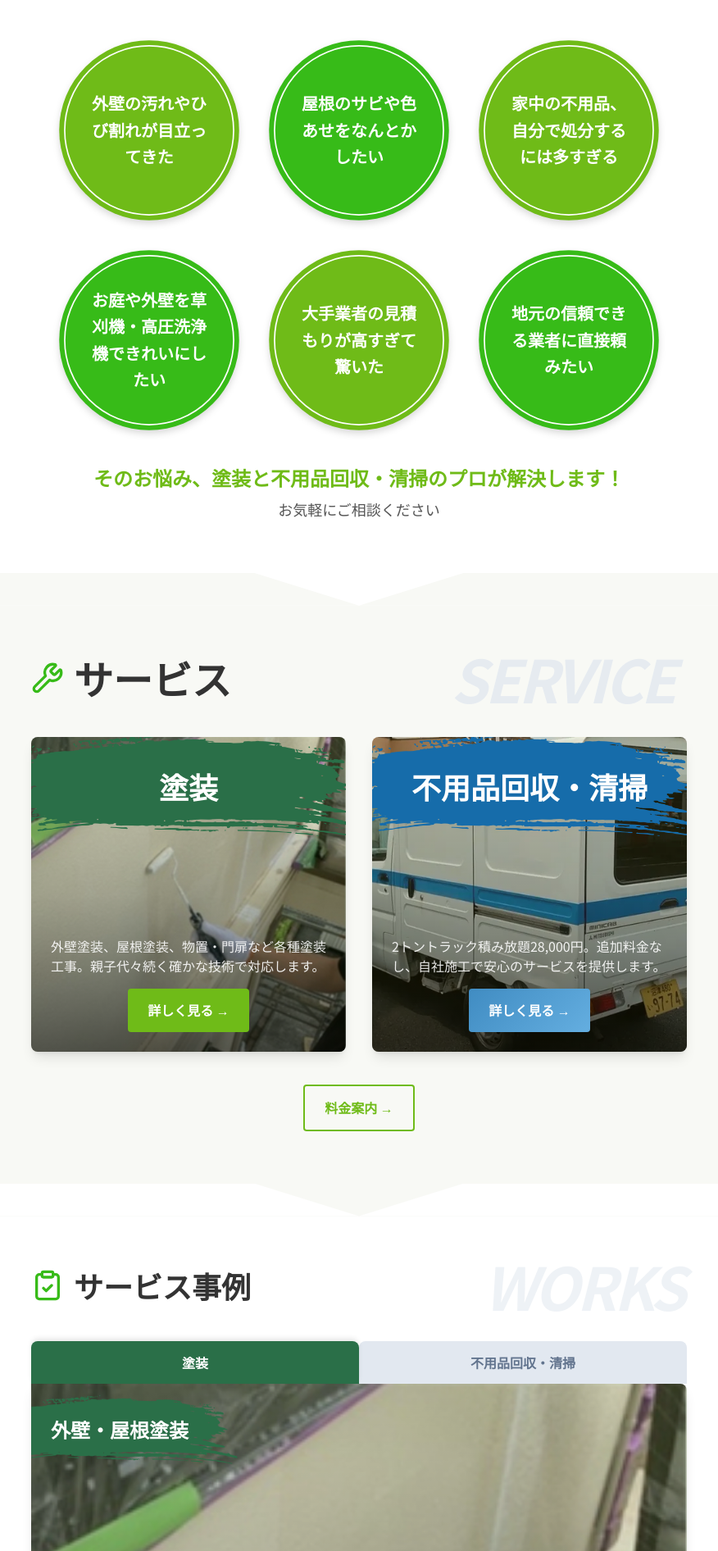
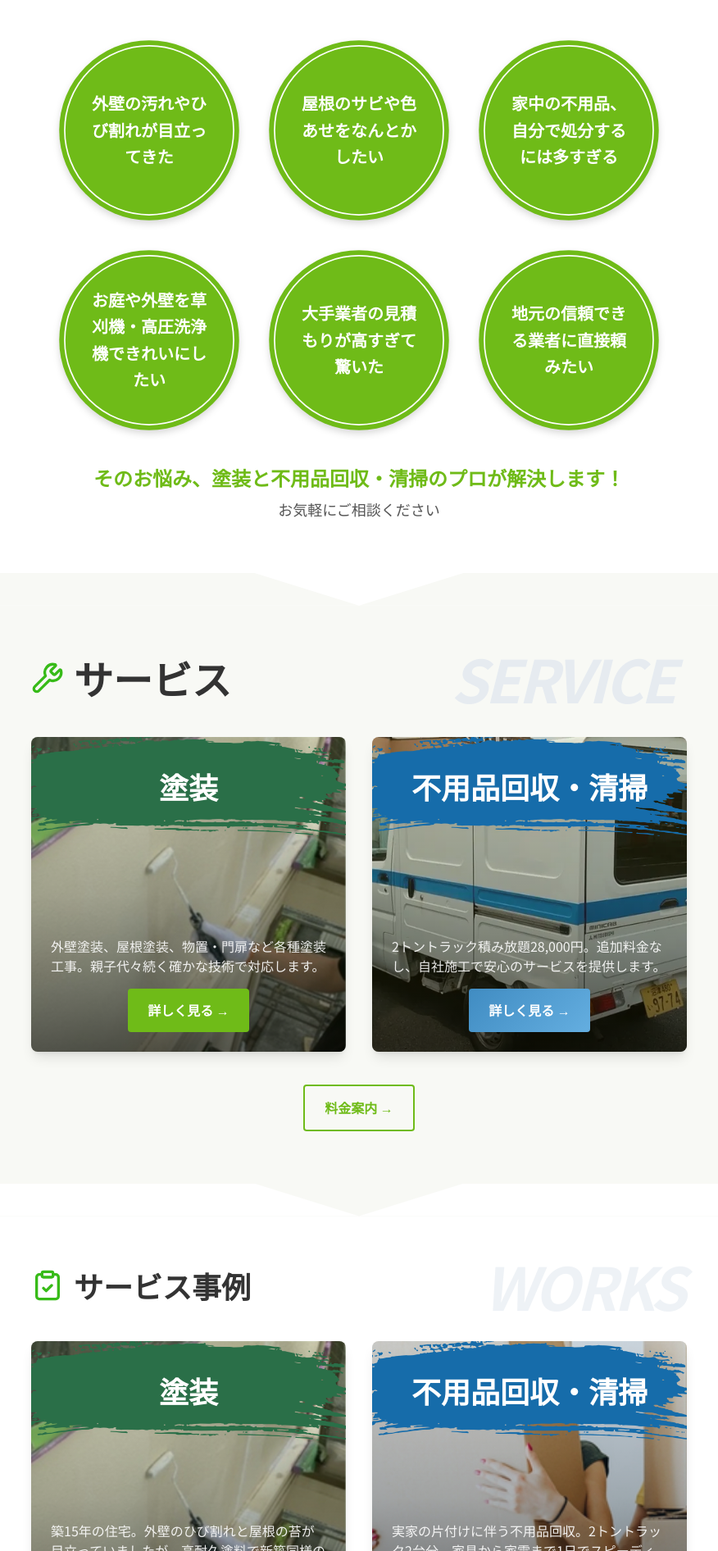
Before and after one commit to gezzzi/hp-tosou, a Next.js app: page / in a window 1280 px wide. Shown: the part 908-2800 px from the top of the page at 82% size, without its empty margins (202-1078 px from the left). Built offline with nearby package versions, Linux system fonts and the light colour scheme; a web font is replaced by a local one.

Commit message:
ホームのサービス事例のuiの修正

```diff
--- a/package.json
+++ b/package.json
@@ -9,6 +9,7 @@
     "lint": "eslint"
   },
   "dependencies": {
+    "framer-motion": "^12.33.0",
     "lucide-react": "^0.562.0",
     "next": "16.1.1",
     "react": "19.2.3",
--- /dev/null
+++ b/src/components/FadeIn.tsx
@@ -0,0 +1,50 @@
+'use client';
+
+import { motion, HTMLMotionProps } from 'framer-motion';
+import { ReactNode } from 'react';
+
+interface FadeInProps extends HTMLMotionProps<'div'> {
+  children: ReactNode;
+  delay?: number;
+  direction?: 'up' | 'down' | 'left' | 'right' | 'none';
+  duration?: number;
+}
+
+export default function FadeIn({
+  children,
+  delay = 0,
+  direction = 'up',
+  duration = 0.5,
+  ...props
+}: FadeInProps) {
+  const directions = {
+    up: { y: 20, x: 0 },
+    down: { y: -20, x: 0 },
+    left: { x: 20, y: 0 },
+    right: { x: -20, y: 0 },
+    none: { x: 0, y: 0 },
+  };
+
+  return (
+    <motion.div
+      initial={{
+        opacity: 0,
+        ...directions[direction],
+      }}
+      whileInView={{
+        opacity: 1,
+        x: 0,
+        y: 0,
+      }}
+      viewport={{ once: true, margin: "-100px" }}
+      transition={{
+        duration: duration,
+        delay: delay,
+        ease: [0.21, 0.47, 0.32, 0.98],
+      }}
+      {...props}
+    >
+      {children}
+    </motion.div>
+  );
+}
--- a/src/components/HomeCaseStudies.tsx
+++ b/src/components/HomeCaseStudies.tsx
@@ -3,15 +3,13 @@
 import Link from 'next/link';
 import Image from 'next/image';
 import { ClipboardCheck } from 'lucide-react';
-import { useState } from 'react';
+import FadeIn from './FadeIn';
 
 export default function HomeCaseStudies() {
-  const [activeTab, setActiveTab] = useState<'painting' | 'junk'>('painting');
-
   const cases = [
     {
       id: 'painting',
-      title: '外壁・屋根塗装',
+      title: '塗装',
       category: '塗装',
       description: '築15年の住宅。外壁のひび割れと屋根の苔が目立っていましたが、高耐久塗料で新築同様の輝きを取り戻しました。',
       image: '/pic/service-tosou-v2.jpg',
@@ -20,7 +18,7 @@ export default function HomeCaseStudies() {
     },
     {
       id: 'junk',
-      title: '一軒家丸ごと回収',
+      title: '不用品回収・清掃',
       category: '不用品回収',
       description: '実家の片付けに伴う不用品回収。2トントラック2台分、家具から家電まで1日でスピーディーに回収いたしました。',
       image: '/pic/hd/junk-hd.jpg',
@@ -29,11 +27,10 @@ export default function HomeCaseStudies() {
     }
   ];
 
-  const activeCase = cases.find(c => c.id === activeTab) || cases[0];
-
   return (
-    <section className="py-16 bg-white">
+    <section className="py-16 bg-white overflow-hidden">
       <div className="max-w-6xl mx-auto px-4">
+        <FadeIn>
           <div className="max-w-sm md:max-w-[800px] mx-auto text-left mb-12 relative overflow-visible">
             <h2 className="section-title flex items-center justify-start gap-3 text-(--text-dark)! text-left! relative z-10">
               <ClipboardCheck className="w-10 h-10 text-(--secondary-green)" />
@@ -43,71 +40,52 @@ export default function HomeCaseStudies() {
               </span>
             </h2>
           </div>
+        </FadeIn>
 
-        <div className="max-w-sm md:max-w-[800px] mx-auto">
-          {/* タブ切り替え */}
-          <div className="flex mb-0 w-full">
-            <button
-              onClick={() => setActiveTab('painting')}
-              className={`flex-1 px-2 py-3 font-bold rounded-t-lg transition-all duration-300 ${
-                activeTab === 'painting'
-                  ? 'bg-[#2a6f48] text-white shadow-[0_-4px_6px_-1px_rgba(0,0,0,0.1)] z-10'
-                  : 'bg-slate-200 text-slate-500 hover:bg-slate-300'
-              }`}
+        <div className="grid grid-cols-1 md:grid-cols-2 gap-8 max-w-sm md:max-w-[800px] mx-auto">
+          {cases.map((item, index) => (
+            <FadeIn key={item.id} delay={index * 0.2} direction={index === 0 ? 'right' : 'left'}>
+              <div
+                className="rounded-lg overflow-hidden shadow-lg group relative aspect-square w-full"
               >
-              塗装
-            </button>
-            <button
-              onClick={() => setActiveTab('junk')}
-              className={`flex-1 px-2 py-3 font-bold rounded-t-lg transition-all duration-300 ${
-                activeTab === 'junk'
-                  ? 'bg-[#166caa] text-white shadow-[0_-4px_6px_-1px_rgba(0,0,0,0.1)] z-10'
-                  : 'bg-slate-200 text-slate-500 hover:bg-slate-300'
-              }`}
-            >
-              不用品回収・清掃
-            </button>
-          </div>
-
-          {/* コンテンツエリア */}
-          <div className="bg-white rounded-b-lg rounded-tr-lg overflow-hidden shadow-lg group relative aspect-square w-full">
                 <Image
-              key={activeCase.id}
-              src={activeCase.image}
-              alt={activeCase.title}
+                  src={item.image}
+                  alt={item.title}
                   fill
-              className="object-cover group-hover:scale-105 transition-transform duration-300"
+                  className="object-cover group-hover:scale-105 transition-transform duration-500"
                 />
-            <div className={`absolute inset-0 ${activeCase.color === 'primary'
+                <div className={`absolute inset-0 ${item.color === 'primary'
                   ? 'bg-primary/10'
                   : 'bg-service-junk/10'
                   }`}></div>
                 <div className="absolute inset-0 flex flex-col p-6 bg-linear-to-t from-black/60 via-black/20 to-transparent">
-              <div className="mb-auto">
-                <h3 className="text-xl md:text-2xl font-bold brush-stroke-container mx-auto text-white text-center mt-4 whitespace-nowrap block">
-                  <span className="relative z-10">{activeCase.title}</span>
-                  <div className={`brush-stroke-bg ${activeCase.color === 'primary' ? 'bg-service-painting' : 'bg-service-junk'}`} />
+                  <h3 className="text-2xl md:text-3xl lg:text-4xl font-bold mb-auto brush-stroke-container mx-auto text-white text-center mt-4 whitespace-nowrap">
+                    <span className="relative z-10">{item.title}</span>
+                    <div className={`brush-stroke-bg ${item.color === 'primary' ? 'bg-service-painting' : 'bg-service-junk'}`} />
                   </h3>
-              </div>
                   <div className="mt-4">
-                <p className="text-white/90 text-sm mb-4 line-clamp-3">
-                  {activeCase.description}
+                    <p className="text-white/90 text-base mb-4 line-clamp-3">
+                      {item.description}
                     </p>
                     <div className="text-center">
-                  <Link href={activeCase.href} className={activeCase.color === 'primary' ? 'btn-secondary' : 'btn-junk'}>
+                      <Link href={item.href} className={item.color === 'primary' ? 'btn-secondary' : 'btn-junk'}>
                         詳しく見る →
                       </Link>
                     </div>
                   </div>
                 </div>
               </div>
+            </FadeIn>
+          ))}
         </div>
 
+        <FadeIn delay={0.4}>
           <div className="text-center mt-12">
             <Link href="/case-studies/" className="btn-outline">
               事例一覧 →
             </Link>
           </div>
+        </FadeIn>
       </div>
     </section>
   );
--- a/src/components/HomeCompany.tsx
+++ b/src/components/HomeCompany.tsx
@@ -1,11 +1,15 @@
+'use client';
+
 import Link from 'next/link';
 import Image from 'next/image';
 import { Info, ArrowRight } from 'lucide-react';
+import FadeIn from './FadeIn';
 
 export default function HomeCompany() {
   return (
-    <section className="py-16 bg-white">
+    <section className="py-16 bg-white overflow-hidden">
       <div className="max-w-6xl mx-auto px-4">
+        <FadeIn>
           <div className="max-w-sm md:max-w-[800px] mx-auto text-left mb-12 relative overflow-visible">
             <h2 className="section-title flex items-center justify-start gap-3 text-(--text-dark)! text-left! relative z-10">
               <Info className="w-10 h-10 text-(--secondary-green) shrink-0" />
@@ -15,7 +19,9 @@ export default function HomeCompany() {
               </span>
             </h2>
           </div>
+        </FadeIn>
 
+        <FadeIn direction="up" delay={0.2}>
           <div className="max-w-4xl mx-auto">
             <div className="flex flex-col md:flex-row gap-8 items-center bg-white rounded-2xl p-8 border-[3px] border-[#6fbb18]">
               <div className="w-full md:w-1/3">
@@ -41,6 +47,7 @@ export default function HomeCompany() {
               </div>
             </div>
           </div>
+        </FadeIn>
       </div>
     </section>
   );
--- a/src/components/HomeTroubles.tsx
+++ b/src/components/HomeTroubles.tsx
@@ -1,4 +1,7 @@
+'use client';
+
 import { HelpCircle } from 'lucide-react';
+import FadeIn from './FadeIn';
 
 export default function HomeTroubles() {
   const troubles = [
@@ -11,8 +14,9 @@ export default function HomeTroubles() {
   ];
 
   return (
-    <section className="py-16 bg-white">
+    <section className="py-16 bg-white overflow-hidden">
       <div className="max-w-4xl mx-auto px-2 md:px-4">
+        <FadeIn>
           <div className="max-w-sm md:max-w-[800px] mx-auto text-left mb-12 relative overflow-visible">
             <h2 className="section-title flex items-center justify-start gap-3 text-(--text-dark)! text-left! relative z-10">
               <HelpCircle className="w-10 h-10 text-(--secondary-green) shrink-0" />
@@ -22,11 +26,13 @@ export default function HomeTroubles() {
               </span>
             </h2>
           </div>
+        </FadeIn>
 
         <div>
           <div className="flex flex-wrap justify-center gap-4 md:gap-8">
             {troubles.map((trouble, index) => (
-              <div key={index} className="trouble-item relative group w-44 h-44 md:w-56 md:h-56 flex items-center justify-center transition-all duration-300 hover:scale-105">
+              <FadeIn key={index} delay={index * 0.1}>
+                <div className="trouble-item relative group w-44 h-44 md:w-56 md:h-56 flex items-center justify-center transition-all duration-300 hover:scale-105">
                   {/* 画像のデザインを忠実に再現したSVG */}
                   <svg viewBox="0 0 200 200" className="absolute inset-0 w-full h-full drop-shadow-lg">
                     {/* 外側の塗りつぶし円 */}
@@ -47,10 +53,12 @@ export default function HomeTroubles() {
                     ))}
                   </div>
                 </div>
+              </FadeIn>
             ))}
           </div>
         </div>
 
+        <FadeIn delay={0.4}>
           <div className="text-center mt-10">
             <p className="font-bold text-lg md:text-2xl text-(--primary-green) mb-2">
               そのお悩み、塗装と不用品回収・清掃のプロが解決します！
@@ -59,6 +67,7 @@ export default function HomeTroubles() {
               お気軽にご相談ください
             </p>
           </div>
+        </FadeIn>
       </div>
     </section>
   );
--- a/src/components/PageHeader.tsx
+++ b/src/components/PageHeader.tsx
@@ -1,5 +1,8 @@
+'use client';
+
 import Image from "next/image";
 import Breadcrumbs from "./Breadcrumbs";
+import { motion } from "framer-motion";
 
 interface PageHeaderProps {
   title: string;
@@ -24,7 +27,12 @@ export default function PageHeader({ title, subtitle, bgImage = "/pic/hd/service
           <div className="absolute inset-0 bg-linear-to-b from-white/20 via-transparent to-white/40"></div>
         </div>
 
-        <div className="relative z-10 text-center px-4">
+        <motion.div
+          initial={{ opacity: 0, y: 20 }}
+          animate={{ opacity: 1, y: 0 }}
+          transition={{ duration: 0.6 }}
+          className="relative z-10 text-center px-4"
+        >
           <h1 className="text-4xl md:text-5xl lg:text-6xl font-bold text-[var(--text-dark)] mb-2 drop-shadow-sm">
             {title}
           </h1>
@@ -33,7 +41,7 @@ export default function PageHeader({ title, subtitle, bgImage = "/pic/hd/service
               {subtitle}
             </p>
           )}
-        </div>
+        </motion.div>
       </div>
       <Breadcrumbs lastSegmentLabel={title} />
     </>
```
Also changed, not shown: src/components/Hero.tsx (+16 -3 lines), src/components/HomeArea.tsx (+8 -1 lines), src/components/HomeCTA.tsx (+11 -0 lines), src/components/HomeReviews.tsx (+9 -2 lines), src/components/HomeServices.tsx (+11 -3 lines), 1 other file (tests, documents, lock files or other folders). Lines whose indentation alone changed are shown as unchanged.
